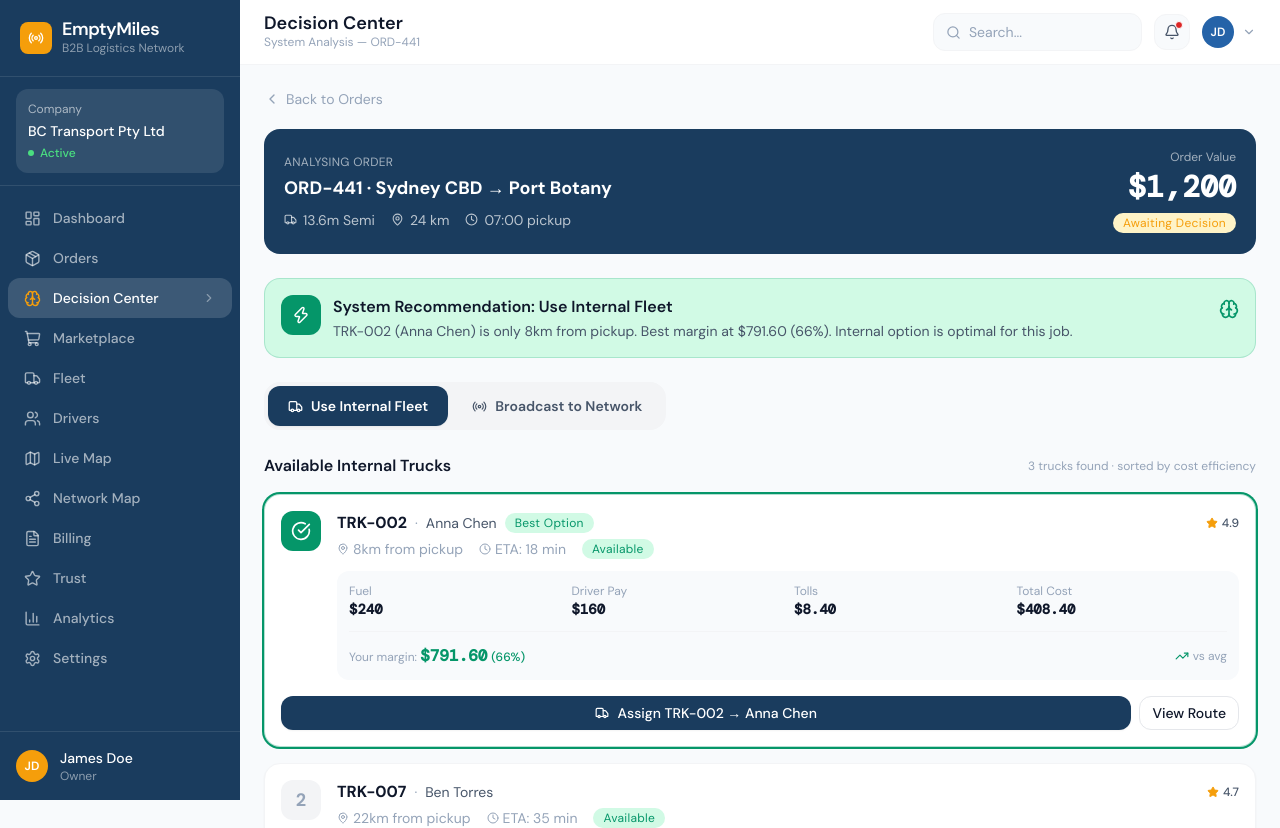
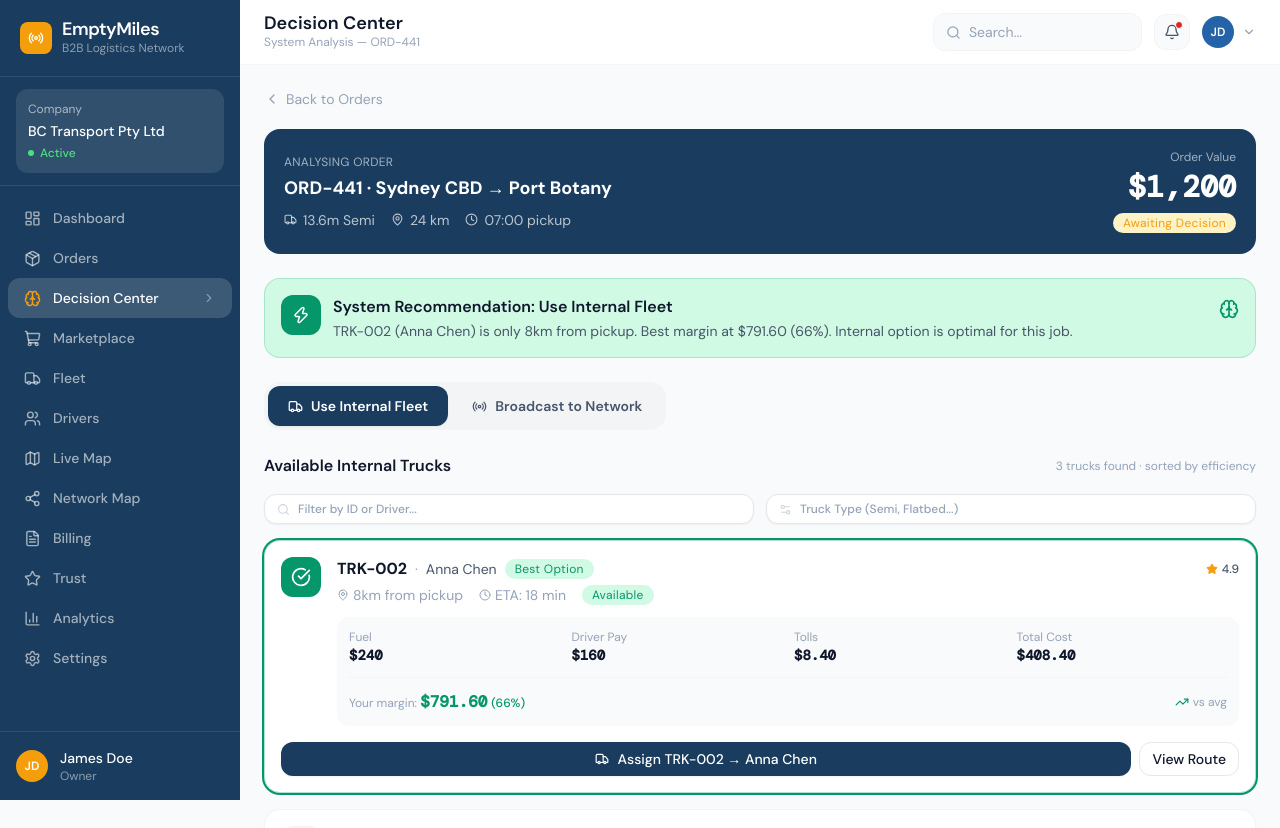
Before and after one commit to adibci/trucking-app, a React (Vite) app: page /decision in a window 1280 px wide. Shown: the top 828 px of the page. Built offline with nearby package versions, Linux system fonts and the light colour scheme.

Commit message:
feat: implement marketplace, order list, and system analysis pages for owner dashboard

```diff
--- a/src/pages/owner/Marketplace.tsx
+++ b/src/pages/owner/Marketplace.tsx
@@ -30,7 +30,23 @@ const MARKET_TRUCKS = [
 export default function Marketplace() {
   const navigate = useNavigate()
   const [exchangeType, setExchangeType] = useState<'trucks' | 'loads' | 'bids'>('trucks')
-  const [search, setSearch] = useState('')
+  const [filters, setFilters] = useState({
+    origin: '',
+    dest: '',
+    type: ''
+  })
+
+  // Filter Logic
+  const filterItem = (item: any) => {
+    const route = item.route?.toLowerCase() || ''
+    const type = (item.type || item.vehicle || '').toLowerCase()
+
+    const matchOrigin = !filters.origin || route.split('→')[0].toLowerCase().includes(filters.origin.toLowerCase())
+    const matchDest = !filters.dest || (route.split('→')[1] || '').toLowerCase().includes(filters.dest.toLowerCase())
+    const matchType = !filters.type || type.includes(filters.type.toLowerCase())
+
+    return matchOrigin && matchDest && matchType
+  }
 
   return (
     <div className="flex flex-col min-h-screen bg-gray-50/50">
@@ -83,14 +99,35 @@ export default function Marketplace() {
             </button>
           </div>
 
-          <div className="flex items-center gap-2 bg-white border border-gray-200 rounded-xl px-3 py-1.5 flex-1 min-w-[200px] shadow-sm focus-within:border-brand-mid transition-colors self-stretch">
-            <Search size={14} className="text-text3 shrink-0" />
-            <input
-              className="text-xs text-text1 outline-none bg-transparent flex-1 placeholder:text-text3 min-w-0 font-medium"
-              placeholder={`Search ${exchangeType}...`}
-              value={search}
-              onChange={e => setSearch(e.target.value)}
-            />
+          {/* Advanced Multi-Input Filter Row */}
+          <div className="flex items-center bg-white border border-gray-200 rounded-xl shadow-sm focus-within:border-brand-mid transition-colors flex-1 min-w-[500px]">
+            <div className="flex items-center gap-2 px-3 py-1.5 border-r border-gray-100 flex-1">
+              <MapPin size={13} className="text-slate-300" />
+              <input
+                className="text-xs text-text1 outline-none bg-transparent w-full placeholder:text-text3 font-medium"
+                placeholder="Departure"
+                value={filters.origin}
+                onChange={e => setFilters({...filters, origin: e.target.value})}
+              />
+            </div>
+            <div className="flex items-center gap-2 px-3 py-1.5 border-r border-gray-100 flex-1">
+              <ArrowRight size={13} className="text-slate-300" />
+              <input
+                className="text-xs text-text1 outline-none bg-transparent w-full placeholder:text-text3 font-medium"
+                placeholder="Destination"
+                value={filters.dest}
+                onChange={e => setFilters({...filters, dest: e.target.value})}
+              />
+            </div>
+            <div className="flex items-center gap-2 px-3 py-1.5 flex-1">
+              <Settings2 size={13} className="text-slate-300" />
+              <input
+                className="text-xs text-text1 outline-none bg-transparent w-full placeholder:text-text3 font-medium"
+                placeholder={exchangeType === 'trucks' ? "Truck Type" : "Good Type"}
+                value={filters.type}
+                onChange={e => setFilters({...filters, type: e.target.value})}
+              />
+            </div>
           </div>
         </div>
 
@@ -98,7 +135,7 @@ export default function Marketplace() {
         <div className="grid gap-4">
 
           {/* ─── INCOMING BIDS ────────────────────────────────────────────────── */}
-          {exchangeType === 'bids' && INCOMING_BIDS.map(bid => (
+          {exchangeType === 'bids' && INCOMING_BIDS.filter(filterItem).map(bid => (
             <Card key={bid.id} className="hover:shadow-md transition-all border-l-4 border-l-amber-400 overflow-hidden" padding="none">
               <div className="p-4 md:p-5 flex flex-col md:flex-row gap-4">
                 <div className="flex-1 min-w-0">
@@ -146,7 +183,7 @@ export default function Marketplace() {
           ))}
 
           {/* ─── MARKET LOADS (Goods) ────────────────────────────────────────── */}
-          {exchangeType === 'loads' && MARKET_LOADS.map(load => (
+          {exchangeType === 'loads' && MARKET_LOADS.filter(filterItem).map(load => (
             <Card key={load.id} className={`hover:shadow-md transition-all border-l-4 overflow-hidden ${load.urgent ? 'border-l-em-red' : 'border-l-cyan-400'}`} padding="none">
               <div className="p-4 md:p-5 flex flex-col md:flex-row gap-4 items-center">
                 <div className="w-12 h-12 rounded-2xl bg-cyan-50 border border-cyan-100 flex items-center justify-center shrink-0">
@@ -185,7 +222,7 @@ export default function Marketplace() {
           ))}
 
           {/* ─── MARKET TRUCKS (Empty Miles) ─────────────────────────────────── */}
-          {exchangeType === 'trucks' && MARKET_TRUCKS.map(trk => (
+          {exchangeType === 'trucks' && MARKET_TRUCKS.filter(filterItem).map(trk => (
             <Card key={trk.id} className="hover:shadow-md transition-all border-l-4 border-l-brand-mid overflow-hidden" padding="none">
               <div className="p-4 md:p-5 flex flex-col md:flex-row gap-4 items-center">
                 <div className="w-12 h-12 rounded-2xl bg-brand/5 border border-brand/10 flex items-center justify-center shrink-0">
--- a/src/pages/owner/OrderList.tsx
+++ b/src/pages/owner/OrderList.tsx
@@ -23,16 +23,24 @@ export default function OrderList() {
   const navigate = useNavigate()
   const [activeTab, setActiveTab] = useState('All')
   const [activeCategory, setActiveCategory] = useState<'All' | 'shipment' | 'posting'>('All')
-  const [search, setSearch] = useState('')
+  const [filters, setFilters] = useState({
+    origin: '',
+    dest: '',
+    type: ''
+  })
 
   const filtered = orders.filter(o => {
     const matchTab = activeTab === 'All' || o.status === activeTab
     const matchCategory = activeCategory === 'All' || o.category === activeCategory
-    const matchSearch = o.route.toLowerCase().includes(search.toLowerCase()) ||
-      o.id.toLowerCase().includes(search.toLowerCase()) ||
-      o.customer.toLowerCase().includes(search.toLowerCase()) ||
-      (o.type && o.type.toLowerCase().includes(search.toLowerCase()))
-    return matchTab && matchSearch && matchCategory
+
+    const route = o.route.toLowerCase()
+    const type = o.type.toLowerCase()
+
+    const matchOrigin = !filters.origin || route.split('→')[0].toLowerCase().includes(filters.origin.toLowerCase())
+    const matchDest = !filters.dest || (route.split('→')[1] || '').toLowerCase().includes(filters.dest.toLowerCase())
+    const matchType = !filters.type || type.includes(filters.type.toLowerCase())
+
+    return matchTab && matchCategory && matchOrigin && matchDest && matchType
   })
 
   return (
@@ -63,15 +71,35 @@ export default function OrderList() {
             </button>
           </div>
 
-          {/* Search Bar */}
-          <div className="flex items-center gap-2 bg-white border border-gray-200 rounded-xl px-3 py-1.5 flex-1 min-w-[200px] shadow-sm focus-within:border-brand-mid transition-colors self-stretch">
-            <Search size={14} className="text-text3 shrink-0" />
-            <input
-              className="text-xs text-text1 outline-none bg-transparent flex-1 placeholder:text-text3 min-w-0 font-medium"
-              placeholder="Search IDs, routes..."
-              value={search}
-              onChange={e => setSearch(e.target.value)}
-            />
+          {/* Advanced Multi-Input Filter Row */}
+          <div className="flex items-center bg-white border border-gray-200 rounded-xl shadow-sm focus-within:border-brand-mid transition-colors flex-1 min-w-[450px]">
+            <div className="flex items-center gap-2 px-3 py-1.5 border-r border-gray-100 flex-1">
+              <MapPin size={13} className="text-slate-300" />
+              <input
+                className="text-xs text-text1 outline-none bg-transparent w-full placeholder:text-text3 font-medium"
+                placeholder="Departure"
+                value={filters.origin}
+                onChange={e => setFilters({...filters, origin: e.target.value})}
+              />
+            </div>
+            <div className="flex items-center gap-2 px-3 py-1.5 border-r border-gray-100 flex-1">
+              <ArrowRight size={13} className="text-slate-300" />
+              <input
+                className="text-xs text-text1 outline-none bg-transparent w-full placeholder:text-text3 font-medium"
+                placeholder="Destination"
+                value={filters.dest}
+                onChange={e => setFilters({...filters, dest: e.target.value})}
+              />
+            </div>
+            <div className="flex items-center gap-2 px-3 py-1.5 flex-1">
+              <Settings2 size={13} className="text-slate-300" />
+              <input
+                className="text-xs text-text1 outline-none bg-transparent w-full placeholder:text-text3 font-medium"
+                placeholder={activeCategory === 'posting' ? "Truck Type" : "Good Type"}
+                value={filters.type}
+                onChange={e => setFilters({...filters, type: e.target.value})}
+              />
+            </div>
           </div>
 
           {/* Actions */}
--- a/src/pages/owner/SystemAnalysis.tsx
+++ b/src/pages/owner/SystemAnalysis.tsx
@@ -6,7 +6,8 @@ import { Badge } from '../../components/ui/Badge'
 import { Button } from '../../components/ui/Button'
 import {
   Brain, Truck, Radio, ChevronLeft, TrendingUp, TrendingDown,
-  MapPin, Clock, Zap, CheckCircle, AlertTriangle, ArrowRight, Star
+  MapPin, Clock, Zap, CheckCircle, AlertTriangle, ArrowRight, Star,
+  Search, Settings2
 } from 'lucide-react'
 
 const internalFleet = [
@@ -24,6 +25,10 @@ const externalOptions = [
 export default function SystemAnalysis() {
   const navigate = useNavigate()
   const [selected, setSelected] = useState<'internal' | 'broadcast'>('internal')
+  const [filters, setFilters] = useState({
+    search: '',
+    type: ''
+  })
   const orderValue = 1200
 
   return (
@@ -93,10 +98,44 @@ export default function SystemAnalysis() {
           <div className="space-y-4">
             <div className="flex items-center justify-between mb-1">
               <h3 className="font-semibold text-text1">Available Internal Trucks</h3>
-              <div className="text-xs text-text3">{internalFleet.length} trucks found · sorted by cost efficiency</div>
+              <div className="text-xs text-text3">{internalFleet.filter(truck => {
+                const matchSearch = !filters.search ||
+                  truck.id.toLowerCase().includes(filters.search.toLowerCase()) ||
+                  truck.driver.toLowerCase().includes(filters.search.toLowerCase())
+                const matchType = !filters.type || truck.id.toLowerCase().includes(filters.type.toLowerCase()) // In this mock, ID or metadata would have type
+                return matchSearch && matchType
+              }).length} trucks found · sorted by efficiency</div>
             </div>
 
-            {internalFleet.map((truck, i) => (
+            {/* Compact Filter Bar */}
+            <div className="flex items-center gap-3 mb-4">
+              <div className="flex items-center gap-2 bg-white border border-gray-200 rounded-xl px-3 py-1.5 flex-1 shadow-sm focus-within:border-brand-mid transition-colors">
+                <Search size={13} className="text-slate-300" />
+                <input
+                  className="text-xs text-text1 outline-none bg-transparent flex-1 placeholder:text-text3 font-medium"
+                  placeholder="Filter by ID or Driver..."
+                  value={filters.search}
+                  onChange={e => setFilters({...filters, search: e.target.value})}
+                />
+              </div>
+              <div className="flex items-center gap-2 bg-white border border-gray-200 rounded-xl px-3 py-1.5 flex-1 shadow-sm focus-within:border-brand-mid transition-colors">
+                <Settings2 size={13} className="text-slate-300" />
+                <input
+                  className="text-xs text-text1 outline-none bg-transparent flex-1 placeholder:text-text3 font-medium"
+                  placeholder="Truck Type (Semi, Flatbed...)"
+                  value={filters.type}
+                  onChange={e => setFilters({...filters, type: e.target.value})}
+                />
+              </div>
+            </div>
+
+            {internalFleet.filter(truck => {
+                const matchSearch = !filters.search ||
+                  truck.id.toLowerCase().includes(filters.search.toLowerCase()) ||
+                  truck.driver.toLowerCase().includes(filters.search.toLowerCase())
+                const matchType = !filters.type || truck.id.toLowerCase().includes(filters.type.toLowerCase())
+                return matchSearch && matchType
+              }).map((truck, i) => (
               <Card
                 key={truck.id}
                 className={`cursor-pointer transition-all ${i === 0 ? 'ring-2 ring-em-green border-em-green/30' : 'hover:border-brand/30'}`}
```
